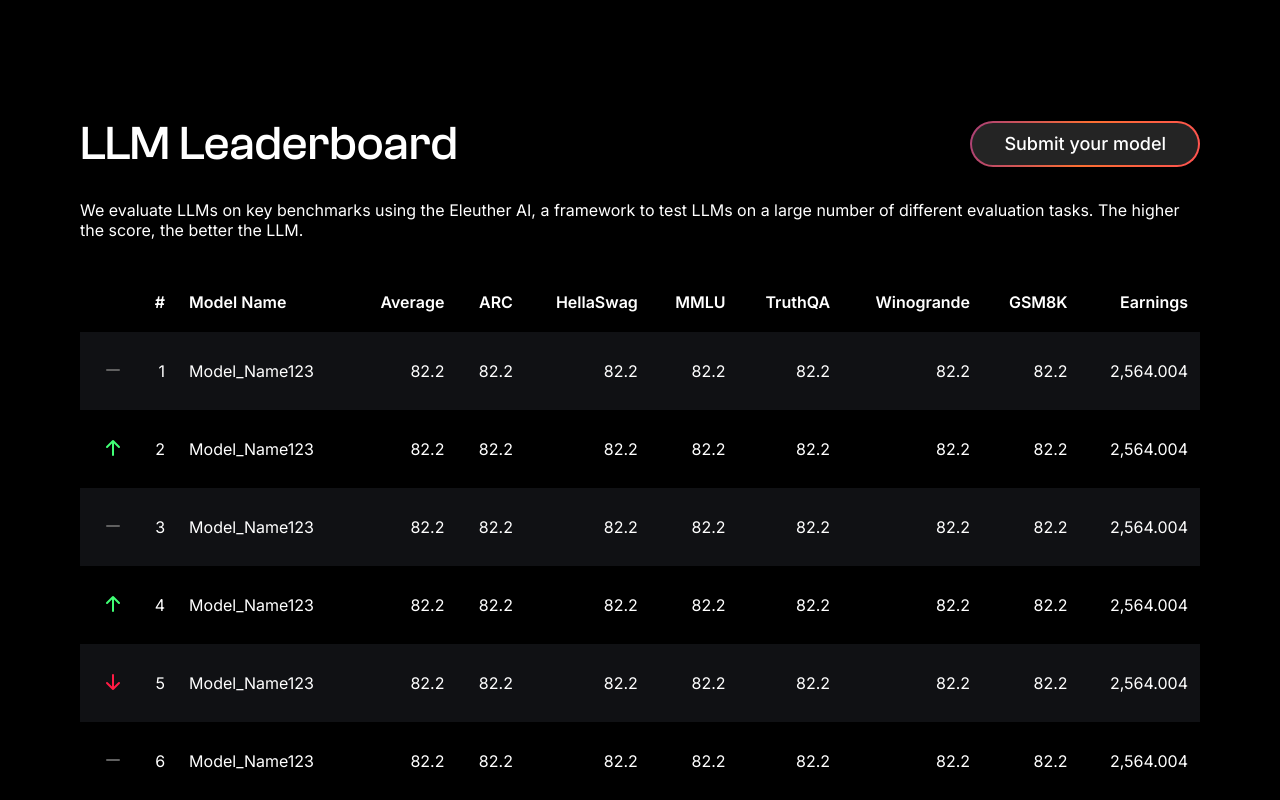
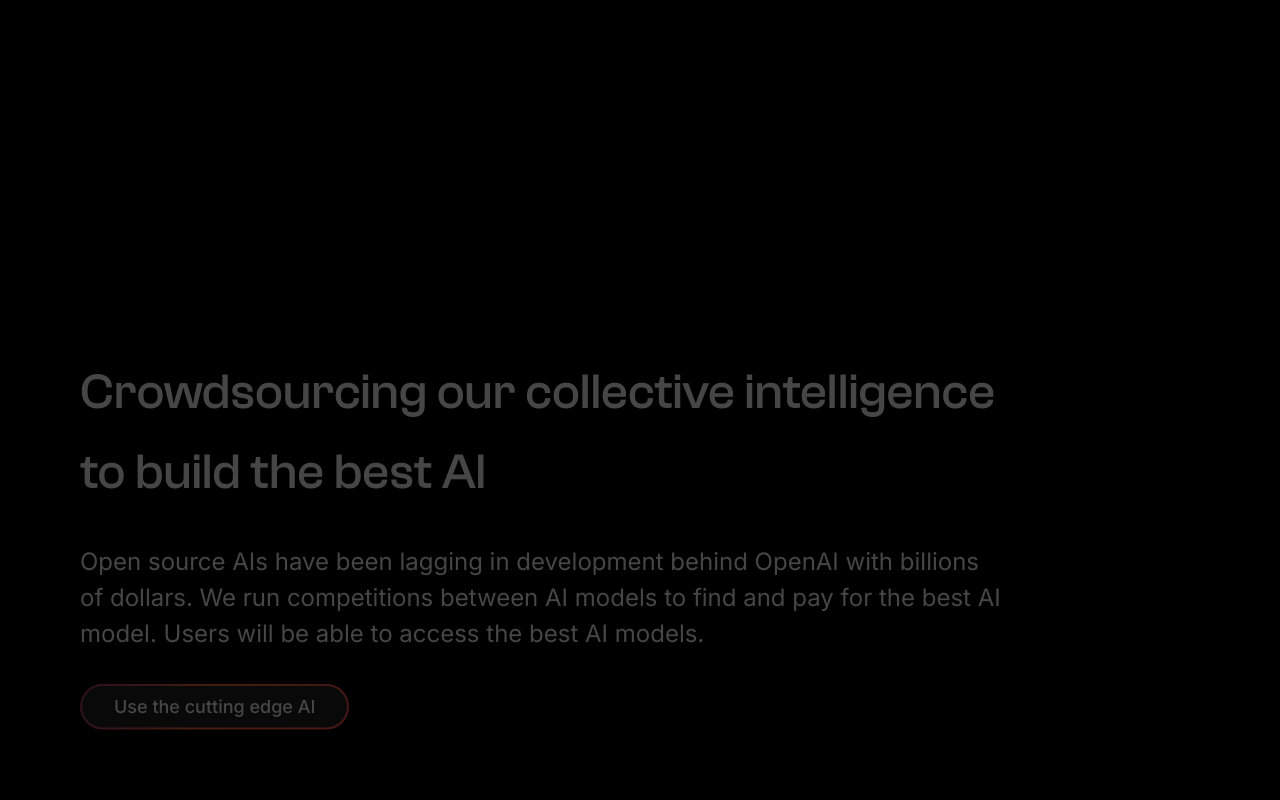
Before and after one commit to nadia303/parallax-landing, a Next.js app: page / in a window 1280 px wide. Shown: the part 1800-2600 px from the top of the page. Built offline with nearby package versions, Linux system fonts and the light colour scheme; a web font is replaced by a local one.

Commit message:
Added Lenis and some main page stucture changes

```diff
--- a/src/app/page.module.scss
+++ b/src/app/page.module.scss
@@ -1,8 +1,4 @@
 .containerWithPlanet {
-  .stickyImage {
-    position: fixed;
-    top: 186px;
-    right: 0;
-    z-index: 1;
-  }
+  position: relative;
+  margin: 0 auto;
 }
--- a/src/app/page.tsx
+++ b/src/app/page.tsx
@@ -1,27 +1,44 @@
-import Image from "next/image";
+import classNames from "classnames";
+import ReactLenis from "lenis/react";
 import styles from "./page.module.scss";
 import { Footer, Header } from "@/components/UI";
-import { BuildTheBestAI, Hero, LeaderboardTable, Projects, TextComponent } from "@/sections";
+import {
+  BuildTheBestAI,
+  Hero,
+  LeaderboardTable,
+  Projects,
+  TextComponent,
+} from "@/sections";
 
 export default function Home() {
   return (
     <div>
-      <Header />
       <main>
-        <div className={styles.containerWithPlanet}>
-          <Image
-            src="/pictures/planet.webp"
-            alt="Planet Image"
-            width={776}
-            height={776}
-            className={styles.stickyImage}
-          />
-          <Hero />
-          <BuildTheBestAI />
-          <Projects />
-          <LeaderboardTable />
-        </div>
-        <TextComponent />
+        <ReactLenis root options={{ duration: 1.5 }}>
+          <div className={classNames(styles.containerWithPlanet)}>
+            <Header />
+            <div
+              className="container"
+              style={{
+                position: "sticky",
+                top: 0,
+                height: "120vh",
+                width: "100%",
+                backgroundImage: "url(/pictures/background.webp)",
+                backgroundPosition: "top right",
+                backgroundRepeat: "no-repeat",
+                backgroundSize: "cover",
+              }}
+            ></div>
+            <Hero />
+            <Projects />
+            <BuildTheBestAI />
+          </div>
+          <div>
+            <LeaderboardTable />
+            <TextComponent />
+          </div>
+        </ReactLenis>
       </main>
       <Footer />
     </div>
```
